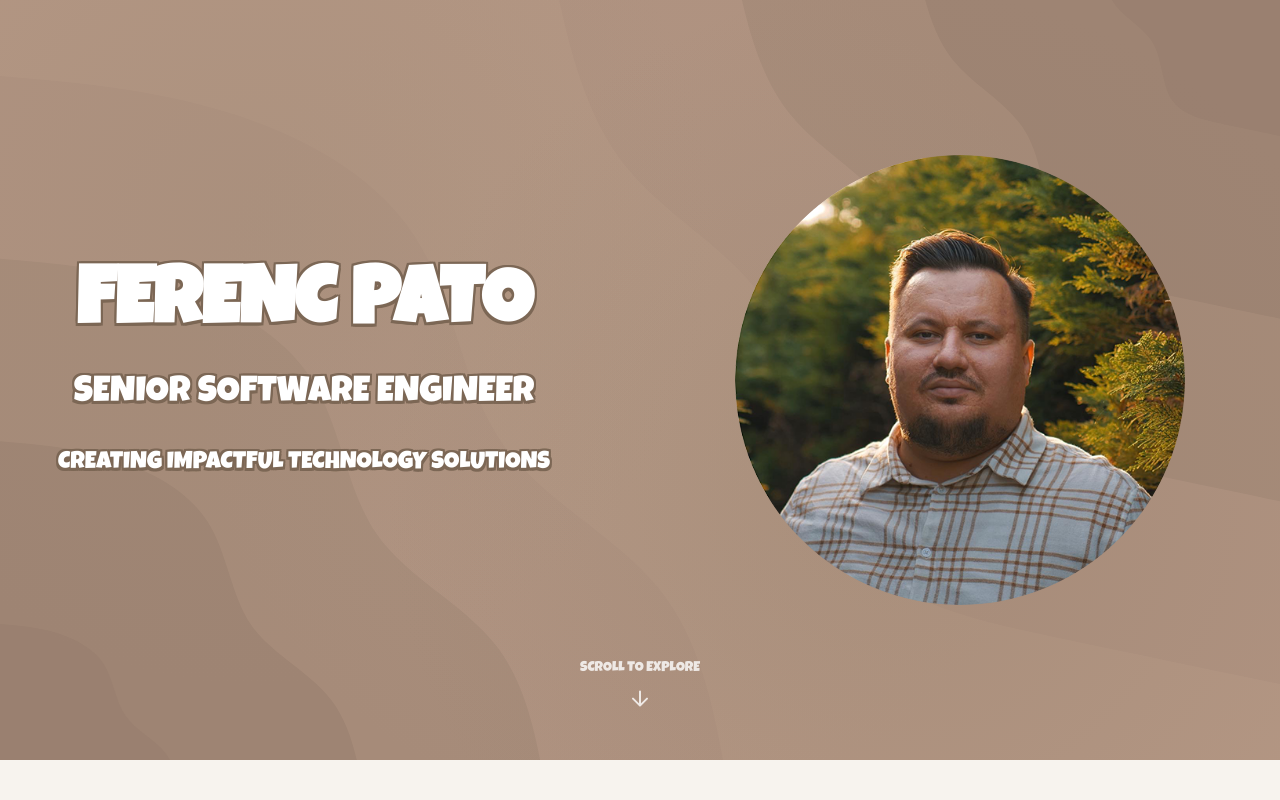
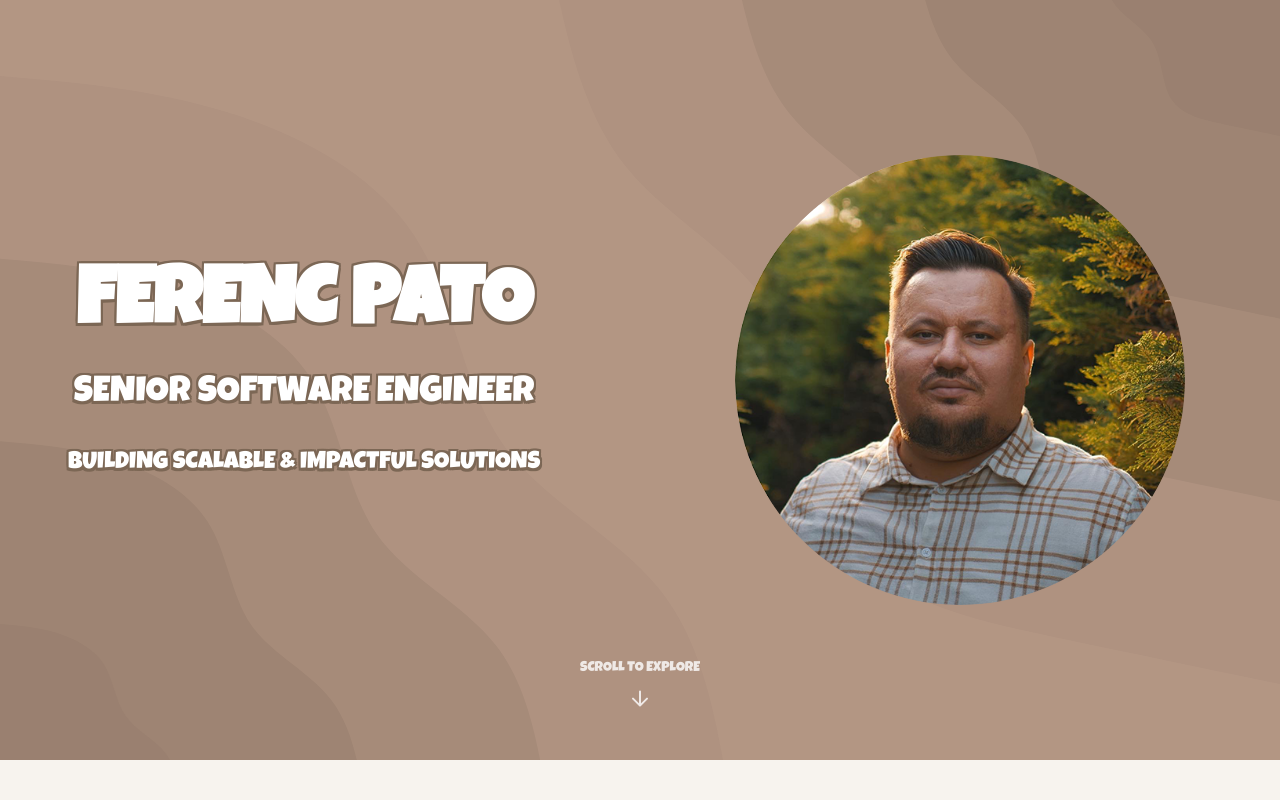
Before and after one commit to ferquo/resume, a plain HTML site: page index.html in a window 1280 px wide. Shown: the top 800 px of the page. Drawn offline with Linux system fonts and the light colour scheme; a web font is replaced by a local one.

Commit message:
text changes

```diff
--- a/css/styles.css
+++ b/css/styles.css
@@ -63,20 +63,6 @@ section:nth-child(even) {
     position: relative;
     overflow: hidden;
     color: #fff;
-}
-
-.hero::before {
-    content: "";
-    position: absolute;
-    top: 0;
-    left: 0;
-    right: 0;
-    bottom: 0;
-    background:
-        radial-gradient(circle at 20% 30%, rgba(162, 140, 120, 0.4) 0%, transparent 40%),
-        radial-gradient(circle at 70% 65%, rgba(144, 124, 104, 0.3) 0%, transparent 50%),
-        radial-gradient(circle at 50% 50%, rgba(180, 158, 138, 0.2) 0%, transparent 60%);
-    z-index: 1;
 }
 
 .hero-title, .hero-subtitle, .hero-text {
@@ -562,4 +548,8 @@ footer {
 
 .company-icon {
     object-fit: contain;
+    width: 24px;
+    height: 24px;
+    vertical-align: middle;
+    margin-right: 8px;
 }
--- a/index.html
+++ b/index.html
@@ -7,14 +7,6 @@
     <link rel="stylesheet" href="css/styles.css">
     <link rel="stylesheet" href="https://fonts.googleapis.com/css2?family=SF+Pro+Display:wght@400;500;600;700&display=swap">
     <link rel="stylesheet" href="https://cdnjs.cloudflare.com/ajax/libs/font-awesome/6.4.0/css/all.min.css">
-    <style>
-        .company-icon {
-            width: 24px;
-            height: 24px;
-            vertical-align: middle;
-            margin-right: 8px;
-        }
-    </style>
 </head>
 <body>
     <!-- Hero Section -->
@@ -22,7 +14,7 @@
         <div class="hero-content">
             <h1 class="hero-title">Ferenc Pato</h1>
             <h2 class="hero-subtitle">Senior Software Engineer</h2>
-            <p class="hero-text">Creating Impactful Technology Solutions</p>
+            <p class="hero-text">Building Scalable & Impactful Solutions</p>
             <div class="hero-scroll">
                 <a href="#about" class="scroll-indicator">
                     <span>Scroll to explore</span>
```
